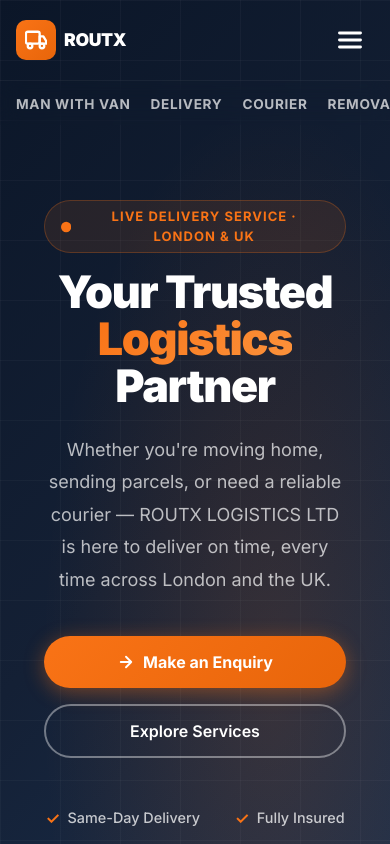
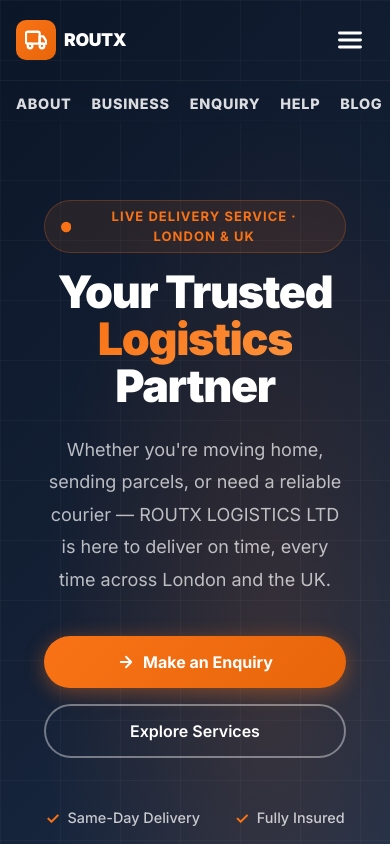
Before and after one commit to QamerHassan/ROUTX-for-self-employed-van-drivers, a Next.js app: page / in a window 390 px wide. Shown: the top 844 px of the page. Built offline with nearby package versions, Linux system fonts and the light colour scheme.

Commit message:
Mobile UI Update: Header links synchronized with desktop primary categories (About, Business, Enquiry, Help, Blog)

```diff
--- a/app/components/Navbar.tsx
+++ b/app/components/Navbar.tsx
@@ -128,25 +128,20 @@
         >
           <div style={{ display: 'inline-flex', gap: '20px', paddingRight: '20px' }}>
             {[
-              { label: 'Man with Van', href: '/man-with-van' },
-              { label: 'Delivery', href: '/delivery-service' },
-              { label: 'Courier', href: '/courier-service' },
-              { label: 'Removal', href: '/removal' },
               { label: 'About', href: '/about' },
               { label: 'Business', href: '/business' },
               { label: 'Enquiry', href: '/enquiry' },
               { label: 'Help', href: '/help' },
-              { label: 'Blog', href: '/blog' },
-              { label: 'Contact', href: '/contact' }
+              { label: 'Blog', href: '/blog' }
             ].map((item) => (
               <Link
                 key={item.label}
                 href={item.href}
                 style={{
-                  color: 'rgba(255,255,255,0.7)',
+                  color: 'rgba(255,255,255,0.85)',
                   textDecoration: 'none',
-                  fontSize: '0.85rem',
-                  fontWeight: 700,
+                  fontSize: '0.9rem',
+                  fontWeight: 800,
                   textTransform: 'uppercase',
                   letterSpacing: '0.05em'
                 }}
```
